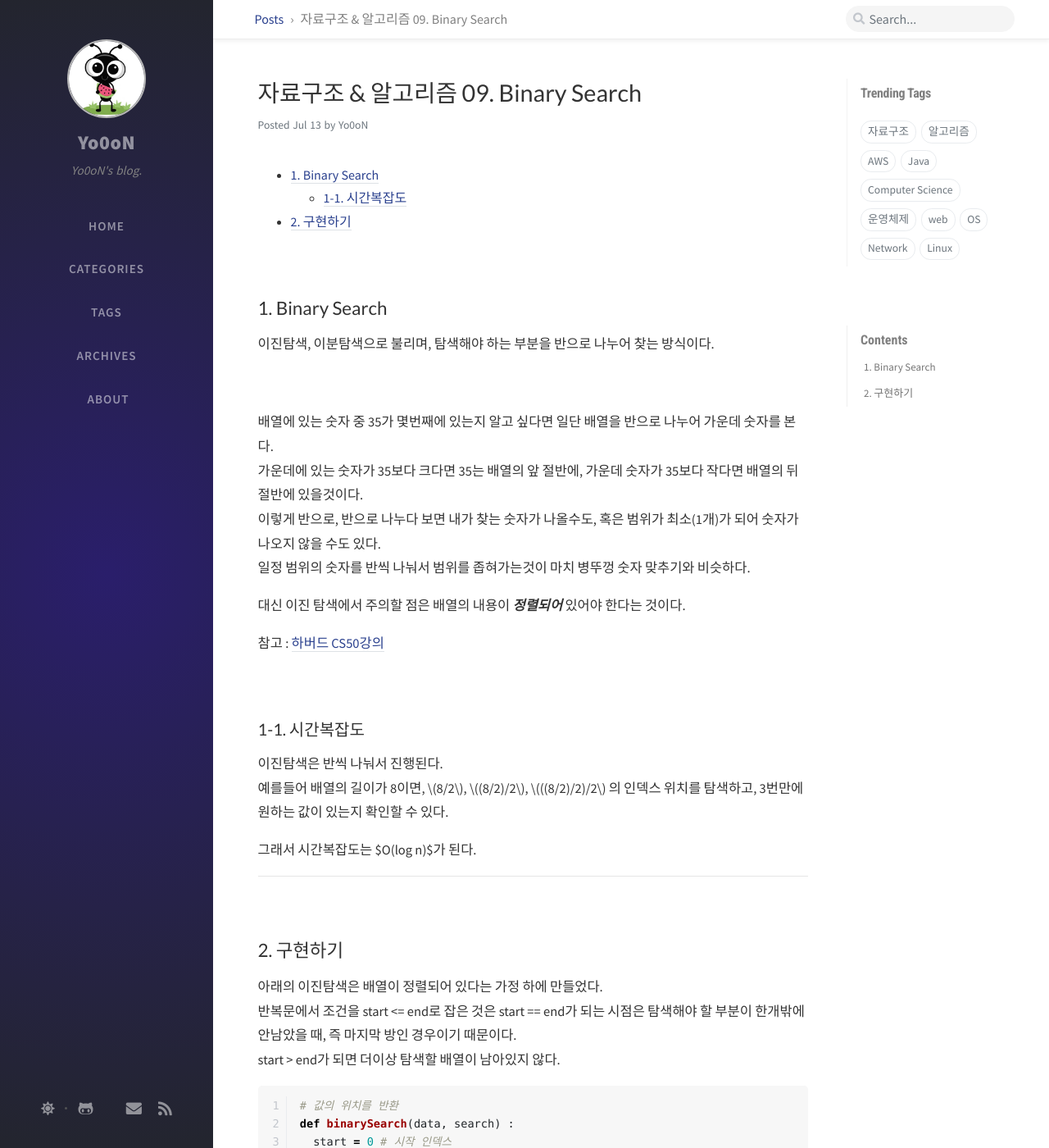
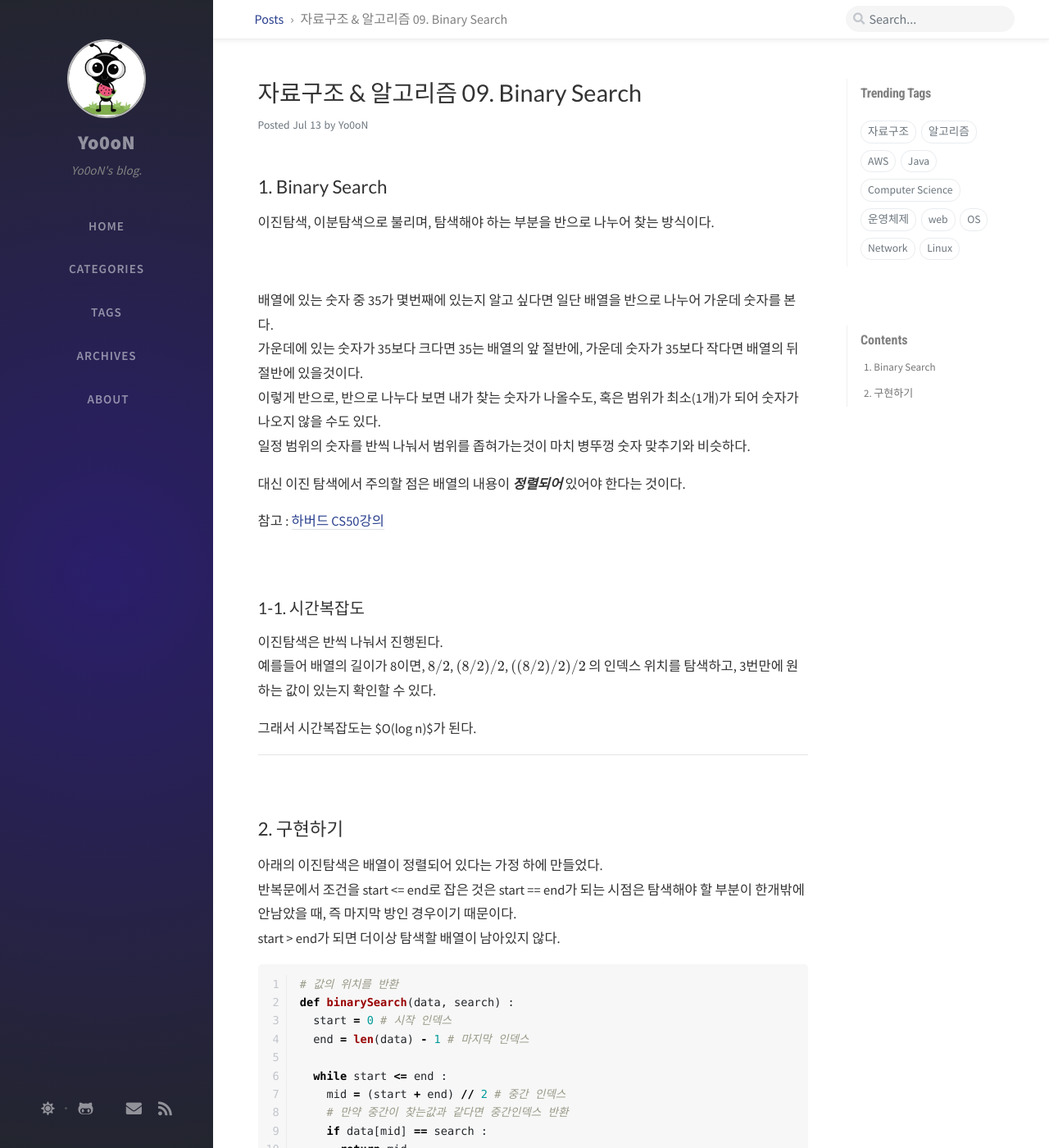
Before and after one commit to Yo0oN/Yo0oN.github.io, a Jekyll site: the page built from _posts/2020-07-14-알고리즘06.이분탐색.md, in a window 1280 px wide and 1400 px high. Shown: the whole window at 82% size. Built offline with Jekyll 4.4.1, drawn with Linux system fonts in a browser that asks for light colours; nearby versions of some CDN libraries; comment, search, counter and statistics services are not loaded; part of the change alters nothing that is shown.

Commit message:
Update 2020-07-14-알고리즘06.이분탐색.md

```diff
--- a/_posts/2020-07-14-알고리즘06.이분탐색.md
+++ b/_posts/2020-07-14-알고리즘06.이분탐색.md
@@ -1,18 +1,11 @@
 ---
-layout: post
 title: 자료구조 & 알고리즘 09. Binary Search
 modified: 2020-07-14
 author: Yo0oN
 categories: 자료구조&알고리즘
 tags: [알고리즘]
-comments: true
-published : true
+math: true
 ---
-
-* Table of Contents
-{:toc}
-
-<br>
 
 ## 1. Binary Search
 
```
